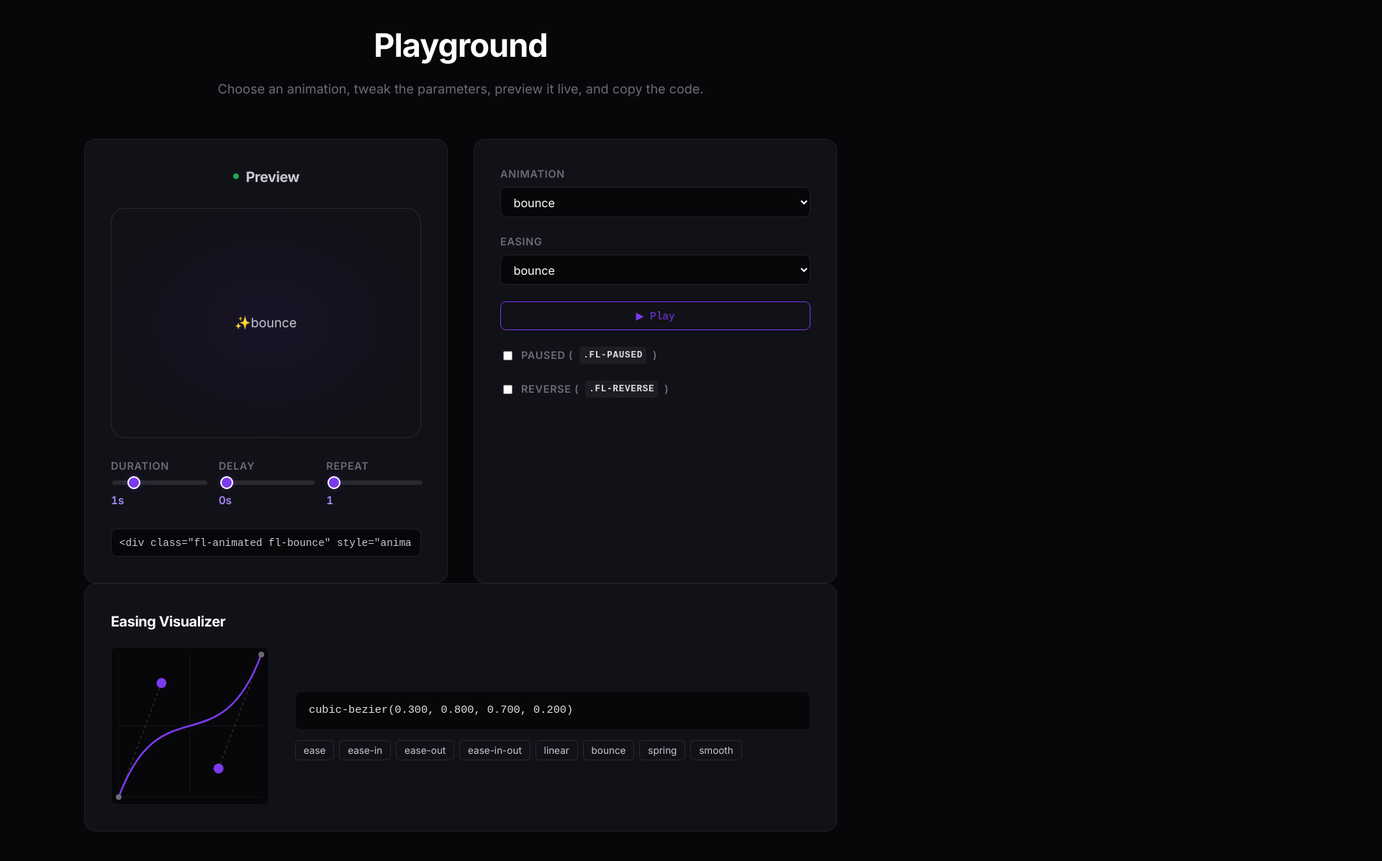
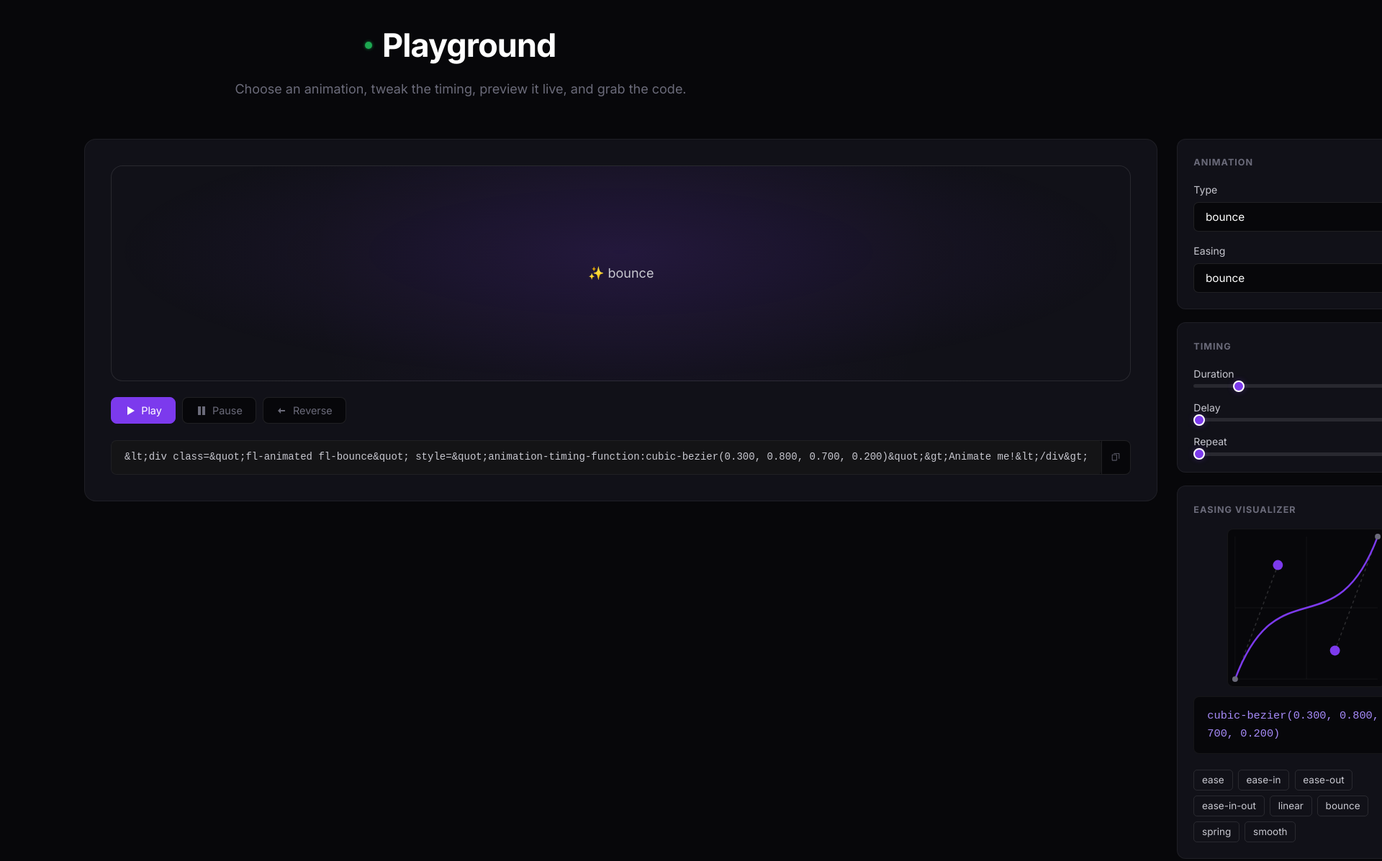
Before and after one commit to cognisutra/Flux, a website: page docs/index.html in a window 1280 px wide. Shown: the part 907-2104 px from the top of the page at 72% size, 1920 px wide, since content can reach past the window. Drawn offline with nearby package versions, Linux system fonts and the light colour scheme.

Commit message:
Redesign playground: preview stage, action buttons, collapsible controls, integrated easing viz

```diff
--- a/docs/index.html
+++ b/docs/index.html
@@ -912,42 +912,50 @@
 
       <section class="playground" id="playground">
         <div class="playground-header">
-          <h2>Playground</h2>
-          <p>Choose an animation, tweak the parameters, preview it live, and copy the code.</p>
-        </div>
-
-        <div class="playground-layout">
-          <div class="preview-card">
-            <h3><span id="pgPlayStatus">&#9679;</span> Preview</h3>
+          <h2><span class="playground-status" id="pgPlayStatus"></span> Playground</h2>
+          <p>Choose an animation, tweak the timing, preview it live, and grab the code.</p>
+        </div>
+
+        <div class="playground-body">
+          <div class="playground-preview">
             <div class="preview-stage">
-              <div class="preview-box" id="playgroundPreview"><span class="preview-icon">&#x2728;</span><span class="preview-label" id="pgPreviewLabel">bounce</span></div>
-            </div>
-            <div class="control-row" style="width:100%">
-              <div class="control-group">
-                <label>Duration</label>
-                <input type="range" id="pgDuration" min="0.1" max="5" step="0.1" value="1">
-                <span class="control-value" id="pgDurationVal">1s</span>
-              </div>
-              <div class="control-group">
-                <label>Delay</label>
-                <input type="range" id="pgDelay" min="0" max="3" step="0.1" value="0">
-                <span class="control-value" id="pgDelayVal">0s</span>
-              </div>
-              <div class="control-group">
-                <label>Repeat</label>
-                <input type="range" id="pgRepeat" min="1" max="10" step="1" value="1">
-                <span class="control-value" id="pgRepeatVal">1</span>
-              </div>
-            </div>
-            <input class="copy-snippet" id="pgSnippet" readonly value="Click to copy snippet">
-          </div>
-
-          <div class="controls-card">
-            <div class="control-group">
-              <label>Animation</label>
+              <div class="preview-box" id="playgroundPreview">
+                <span class="preview-icon">&#x2728;</span>
+                <span class="preview-label" id="pgPreviewLabel">bounce</span>
+              </div>
+            </div>
+
+            <div class="playground-actions">
+              <button class="pg-btn pg-btn-play" id="pgPlayBtn" title="Play animation">
+                <svg width="16" height="16" viewBox="0 0 16 16" fill="currentColor"><path d="M4 2l10 6-10 6V2z"/></svg>
+                <span>Play</span>
+              </button>
+              <button class="pg-btn" id="pgPauseBtn" title="Pause / Resume">
+                <svg width="16" height="16" viewBox="0 0 16 16" fill="currentColor"><path d="M3 2h4v12H3V2zm6 0h4v12H9V2z"/></svg>
+                <span>Pause</span>
+              </button>
+              <button class="pg-btn" id="pgReverseBtn" title="Reverse direction">
+                <svg width="16" height="16" viewBox="0 0 16 16" fill="currentColor"><path d="M2 8l4-4v3h6v2H6v3L2 8z"/></svg>
+                <span>Reverse</span>
+              </button>
+            </div>
+
+            <div class="playground-snippet">
+              <code id="pgSnippet">&lt;div class=&quot;fl-animated fl-bounce&quot;&gt;Animate me!&lt;/div&gt;</code>
+              <button class="pg-snip-copy" id="pgSnippetCopy" title="Copy code">
+                <svg width="14" height="14" viewBox="0 0 16 16" fill="currentColor"><path d="M5 1h8a1 1 0 011 1v8h-1V2H5V1zM3 3h6a1 1 0 011 1v8a1 1 0 01-1 1H3a1 1 0 01-1-1V4a1 1 0 011-1zm0 1v8h6V4H3z"/></svg>
+              </button>
+            </div>
+          </div>
+
+          <div class="playground-controls">
+            <div class="ctrl-section">
+              <div class="ctrl-section-title">Animation</div>
+              <div class="ctrl-group">
+                <label>Type</label>
                 <select id="pgAnimation"></select>
               </div>
-            <div class="control-group">
+              <div class="ctrl-group">
                 <label>Easing</label>
                 <select id="pgEasing">
                   <option value="ease">ease</option>
@@ -960,23 +968,27 @@
                   <option value="cubic-bezier(0.76,0,0.24,1)">smooth</option>
                 </select>
               </div>
-            <button class="copy-snippet" id="pgPlayBtn" style="border-color:var(--c-main);background:transparent;color:var(--c-main)">&#9654; Play</button>
-            <div class="control-group">
-              <label style="display:flex;align-items:center;gap:0.5rem">
-                <input type="checkbox" id="pgPaused"> Paused (<code>.fl-paused</code>)
-              </label>
-            </div>
-            <div class="control-group">
-              <label style="display:flex;align-items:center;gap:0.5rem">
-                <input type="checkbox" id="pgReverse"> Reverse (<code>.fl-reverse</code>)
-              </label>
-            </div>
-          </div>
-        </div>
-
-        <div class="easing-card" id="easingVisualizer">
-          <h3>Easing Visualizer</h3>
-          <div class="easing-visualizer">
+            </div>
+
+            <div class="ctrl-section">
+              <div class="ctrl-section-title">Timing</div>
+              <div class="ctrl-group ctrl-group--slider">
+                <label>Duration <span class="ctrl-val" id="pgDurationVal">1s</span></label>
+                <input type="range" id="pgDuration" min="0.1" max="5" step="0.1" value="1">
+              </div>
+              <div class="ctrl-group ctrl-group--slider">
+                <label>Delay <span class="ctrl-val" id="pgDelayVal">0s</span></label>
+                <input type="range" id="pgDelay" min="0" max="3" step="0.1" value="0">
+              </div>
+              <div class="ctrl-group ctrl-group--slider">
+                <label>Repeat <span class="ctrl-val" id="pgRepeatVal">1</span></label>
+                <input type="range" id="pgRepeat" min="1" max="10" step="1" value="1">
+              </div>
+            </div>
+
+            <div class="ctrl-section">
+              <div class="ctrl-section-title">Easing Visualizer</div>
+              <div class="easing-body">
                 <div class="easing-canvas-wrap">
                   <svg id="easingSvg" width="220" height="220" viewBox="0 0 220 220">
                     <line class="grid" x1="10" y1="210" x2="210" y2="210"/>
@@ -1003,6 +1015,8 @@
                     <button class="easing-preset" data-cb="0.36,0.07,0.19,0.97">bounce</button>
                     <button class="easing-preset" data-cb="0.68,-0.55,0.27,1.55">spring</button>
                     <button class="easing-preset" data-cb="0.76,0,0.24,1">smooth</button>
+                  </div>
+                </div>
               </div>
             </div>
           </div>
@@ -1471,9 +1485,13 @@ const pgDelayVal = document.getElementById('pgDelayVal');
 const pgRepeat = document.getElementById('pgRepeat');
 const pgRepeatVal = document.getElementById('pgRepeatVal');
 const pgSnippet = document.getElementById('pgSnippet');
+const pgSnippetCopy = document.getElementById('pgSnippetCopy');
 const pgPlayBtn = document.getElementById('pgPlayBtn');
-const pgPaused = document.getElementById('pgPaused');
-const pgReverse = document.getElementById('pgReverse');
+const pgPauseBtn = document.getElementById('pgPauseBtn');
+const pgReverseBtn = document.getElementById('pgReverseBtn');
+
+var pgPaused = false;
+var pgReversed = false;
 
 function populateAnimations() {
   const items = document.querySelectorAll('.animation-item');
@@ -1502,35 +1520,40 @@ function updateSnippet() {
   const dur = pgDuration.value;
   const del = pgDelay.value;
   const rep = pgRepeat.value;
-  let css = '<div class="fl-animated fl-' + anim + '"';
+  let css = '&lt;div class=&quot;fl-animated fl-' + anim + '&quot;';
   const props = [];
   if (dur !== '1') props.push('animation-duration:' + dur + 's');
   if (del !== '0') props.push('animation-delay:' + del + 's');
   if (rep !== '1') props.push('animation-iteration-count:' + rep);
   if (easing && easing !== 'ease') props.push('animation-timing-function:' + easing);
-  if (props.length) css += ' style="' + props.join(';') + '"';
-  css += '>Animate me!</div>';
-  pgSnippet.value = css;
+  if (props.length) css += ' style=&quot;' + props.join(';') + '&quot;';
+  css += '&gt;Animate me!&lt;/div&gt;';
+  pgSnippet.textContent = css;
 }
 
 var pgRestartTimer = null;
 
 function playAnimation() {
   if (pgRestartTimer) { clearTimeout(pgRestartTimer); pgRestartTimer = null; }
-  var preserved = [];
-  pgEl.classList.forEach(function(c) {
-    if (c === 'fl-paused' || c === 'fl-reverse') preserved.push(c);
-  });
-  pgEl.className = preserved.join(' ');
+  pgEl.className = '';
   void pgEl.offsetWidth;
   pgEl.style.setProperty('animation-duration', pgDuration.value + 's');
   pgEl.style.setProperty('animation-delay', pgDelay.value + 's');
   pgEl.style.setProperty('animation-iteration-count', pgRepeat.value);
   pgEl.style.setProperty('animation-timing-function', getEasing());
   pgEl.classList.add('fl-animated', 'fl-' + pgAnim.value);
-  if (pgPaused.checked) pgEl.classList.add('fl-paused');
-  if (pgReverse.checked) pgEl.classList.add('fl-reverse');
+  if (pgPaused) pgEl.classList.add('fl-paused');
+  if (pgReversed) pgEl.classList.add('fl-reverse');
   document.getElementById('pgPreviewLabel').textContent = pgAnim.value;
+}
+
+function syncPauseBtn() {
+  pgPauseBtn.classList.toggle('active', pgPaused);
+  pgPauseBtn.querySelector('span').textContent = pgPaused ? 'Resume' : 'Pause';
+}
+
+function syncReverseBtn() {
+  pgReverseBtn.classList.toggle('active', pgReversed);
 }
 
 pgAnim.addEventListener('change', () => { updateSnippet(); playAnimation(); });
@@ -1539,28 +1562,42 @@ pgEasing.addEventListener('change', () => { pgEl.style.removeProperty('--fl-timi
 [pgDuration, pgDelay, pgRepeat].forEach(slider => {
   slider.addEventListener('input', () => {
     const val = slider.value;
-    const label = slider.nextElementSibling;
-    if (slider === pgRepeat) {
-      label.textContent = val;
-    } else {
-      label.textContent = parseFloat(val).toFixed(1) + 's';
+    var label = null;
+    if (slider === pgDuration) label = pgDurationVal;
+    else if (slider === pgDelay) label = pgDelayVal;
+    else if (slider === pgRepeat) label = pgRepeatVal;
+    if (label) {
+      label.textContent = (slider === pgRepeat) ? val : parseFloat(val).toFixed(1) + 's';
     }
     updateSnippet();
     playAnimation();
   });
 });
 
-pgPaused.addEventListener('change', playAnimation);
-pgReverse.addEventListener('change', playAnimation);
 pgPlayBtn.addEventListener('click', playAnimation);
 
-pgSnippet.addEventListener('click', () => {
-  pgSnippet.select();
-  navigator.clipboard.writeText(pgSnippet.value).catch(() => {});
+pgPauseBtn.addEventListener('click', () => {
+  pgPaused = !pgPaused;
+  syncPauseBtn();
+  playAnimation();
+  if (!pgPaused) document.getElementById('pgPlayStatus').style.animation = 'pgPulse 1.2s ease-in-out infinite';
+  else document.getElementById('pgPlayStatus').style.animation = 'none';
 });
 
+pgReverseBtn.addEventListener('click', () => {
+  pgReversed = !pgReversed;
+  syncReverseBtn();
+  playAnimation();
+});
+
+pgSnippetCopy.addEventListener('click', () => {
+  navigator.clipboard.writeText(pgSnippet.textContent.replace(/&lt;/g, '<').replace(/&gt;/g, '>').replace(/&quot;/g, '"')).catch(function() {});
+  pgSnippetCopy.classList.add('copied');
+  setTimeout(function() { pgSnippetCopy.classList.remove('copied'); }, 750);
+});
+
 pgEl.addEventListener('animationend', () => {
-  if (pgPaused.checked) return;
+  if (pgPaused) return;
   pgRestartTimer = setTimeout(playAnimation, 600);
 });
 
--- a/docs/style.css
+++ b/docs/style.css
@@ -786,7 +786,6 @@ blockquote {
   animation: none !important;
   transition: none !important;
 }
-
 .playground {
   padding: 4rem 1.5rem;
   max-width: 1100px;
@@ -801,6 +800,25 @@ blockquote {
 .playground-header h2 {
   font-size: 2.5rem;
   margin: 0;
+  display: flex;
+  align-items: center;
+  justify-content: center;
+  gap: 0.75rem;
+}
+
+.playground-status {
+  display: inline-block;
+  width: 10px;
+  height: 10px;
+  border-radius: 50%;
+  background: #22c55e;
+  animation: pgPulse 1.2s ease-in-out infinite;
+  flex-shrink: 0;
+}
+
+@keyframes pgPulse {
+  0%, 100% { opacity: 1; box-shadow: 0 0 6px #22c55e; }
+  50% { opacity: 0.35; box-shadow: none; }
 }
 
 .playground-header p {
@@ -808,85 +826,74 @@ blockquote {
   margin-top: 0.5rem;
 }
 
-.playground-layout {
+.playground-body {
   display: grid;
-  grid-template-columns: 1fr 1fr;
-  gap: 2rem;
+  grid-template-columns: 1fr 360px;
+  gap: 1.5rem;
+  align-items: start;
 }
 
-@media (max-width: 900px) {
-  .playground-layout {
+@media (max-width: 800px) {
+  .playground-body {
     grid-template-columns: 1fr;
   }
 }
 
-.preview-card {
+/* ── Preview panel ── */
+.playground-preview {
   background: var(--c-surface);
   border: 1px solid var(--c-border);
   border-radius: 16px;
   padding: 2rem;
   display: flex;
   flex-direction: column;
-  align-items: center;
-  gap: 1.5rem;
-}
-
-.preview-card h3 {
-  margin: 0;
-  font-size: 1.1rem;
-  color: var(--c-text);
-  display: flex;
-  align-items: center;
-  gap: 0.5rem;
+  gap: 1.25rem;
 }
 
 .preview-stage {
-  background: radial-gradient(ellipse at center, rgba(124,58,237,0.08) 0%, transparent 70%);
+  background: radial-gradient(ellipse at 50% 40%, rgba(124,58,237,0.12) 0%, transparent 70%);
   border: 1px solid var(--c-border-light);
-  border-radius: 20px;
+  border-radius: 16px;
   padding: 2rem;
   display: flex;
   align-items: center;
   justify-content: center;
-  width: 100%;
-  box-sizing: border-box;
-  min-height: 320px;
+  min-height: 300px;
+  position: relative;
+  overflow: hidden;
 }
 
-#pgPlayStatus {
-  font-size: 0.6rem;
-  color: #22c55e;
-  animation: pgPulse 1.2s ease-in-out infinite;
-}
-
-@keyframes pgPulse {
-  0%, 100% { opacity: 1; }
-  50% { opacity: 0.3; }
+.preview-stage::before {
+  content: '';
+  position: absolute;
+  inset: 0;
+  background: radial-gradient(circle at var(--mouse-x, 50%) var(--mouse-y, 50%), rgba(124,58,237,0.06), transparent 60%);
+  pointer-events: none;
 }
 
 .preview-box {
-  width: 260px;
-  height: 260px;
+  width: 240px;
+  height: 240px;
   background: linear-gradient(135deg, var(--c-main), #6d28d9, #4c1d95);
-  border-radius: 24px;
+  border-radius: 20px;
   display: flex;
   flex-direction: column;
   align-items: center;
   justify-content: center;
   gap: 0.75rem;
   color: #fff;
-  box-shadow: 0 0 60px var(--c-main-glow-strong), inset 0 1px 0 rgba(255,255,255,0.15);
+  box-shadow: 0 0 50px var(--c-main-glow-strong), inset 0 1px 0 rgba(255,255,255,0.15);
   flex-shrink: 0;
-  position: relative;
   border: 1px solid rgba(255,255,255,0.08);
+  z-index: 1;
 }
 
 .preview-box .preview-icon {
-  font-size: clamp(2.5rem, 6vw, 4rem);
+  font-size: clamp(2.5rem, 5vw, 3.5rem);
 }
 
 .preview-box .preview-label {
-  font-size: clamp(1.2rem, 3vw, 1.8rem);
+  font-size: clamp(1.1rem, 2.5vw, 1.6rem);
   font-weight: 800;
   letter-spacing: -0.03em;
   background: linear-gradient(135deg, #fff 0%, var(--c-main-light) 50%, #fff 100%);
@@ -896,138 +903,202 @@ blockquote {
   text-transform: uppercase;
 }
 
-.controls-card {
+/* ── Action buttons ── */
+.playground-actions {
+  display: flex;
+  gap: 0.5rem;
+}
+
+.pg-btn {
+  display: inline-flex;
+  align-items: center;
+  gap: 0.4rem;
+  padding: 0.5rem 1rem;
+  border: 1px solid var(--c-border-light);
+  border-radius: 8px;
+  background: var(--c-bg);
+  color: var(--c-text-muted);
+  font-family: inherit;
+  font-size: 0.8rem;
+  font-weight: 500;
+  cursor: pointer;
+  transition: all 0.15s;
+}
+
+.pg-btn:hover {
+  border-color: var(--c-main);
+  color: #fff;
+}
+
+.pg-btn.active {
+  border-color: var(--c-main);
+  background: rgba(124,58,237,0.12);
+  color: var(--c-main-light);
+}
+
+.pg-btn-play {
+  background: var(--c-main);
+  border-color: var(--c-main);
+  color: #fff;
+}
+
+.pg-btn-play:hover {
+  background: #6d28d9;
+}
+
+/* ── Snippet ── */
+.playground-snippet {
+  display: flex;
+  align-items: stretch;
+  border: 1px solid var(--c-border-light);
+  border-radius: 8px;
+  overflow: hidden;
+  background: var(--c-bg);
+}
+
+.playground-snippet code {
+  flex: 1;
+  padding: 0.65rem 1rem;
+  font-family: 'SF Mono', 'Fira Code', monospace;
+  font-size: 0.78rem;
+  color: var(--c-text);
+  white-space: nowrap;
+  overflow-x: auto;
+  -webkit-overflow-scrolling: touch;
+}
+
+.pg-snip-copy {
+  display: flex;
+  align-items: center;
+  justify-content: center;
+  width: 40px;
+  flex-shrink: 0;
+  border: none;
+  border-left: 1px solid var(--c-border-light);
+  background: transparent;
+  color: var(--c-text-muted);
+  cursor: pointer;
+  transition: all 0.15s;
+}
+
+.pg-snip-copy:hover {
+  background: rgba(124,58,237,0.08);
+  color: var(--c-main-light);
+}
+
+.pg-snip-copy.copied {
+  background: rgba(34,197,94,0.12);
+  color: #22c55e;
+}
+
+/* ── Controls panel ── */
+.playground-controls {
+  display: flex;
+  flex-direction: column;
+  gap: 1rem;
+}
+
+.ctrl-section {
   background: var(--c-surface);
   border: 1px solid var(--c-border);
-  border-radius: 16px;
-  padding: 2rem;
+  border-radius: 12px;
+  padding: 1.25rem;
   display: flex;
   flex-direction: column;
-  gap: 1.25rem;
+  gap: 0.85rem;
 }
 
-.control-group {
+.ctrl-section-title {
+  font-size: 0.7rem;
+  font-weight: 700;
+  color: var(--c-text-muted);
+  text-transform: uppercase;
+  letter-spacing: 0.08em;
+}
+
+.ctrl-group {
   display: flex;
   flex-direction: column;
-  gap: 0.35rem;
+  gap: 0.3rem;
 }
 
-.control-group label {
-  font-size: 0.8rem;
-  font-weight: 600;
-  color: var(--c-text-muted);
-  text-transform: uppercase;
-  letter-spacing: 0.05em;
+.ctrl-group label {
+  font-size: 0.78rem;
+  font-weight: 500;
+  color: var(--c-text);
+  display: flex;
+  justify-content: space-between;
+  align-items: center;
 }
 
-.control-group select,
-.control-group input[type="range"] {
-  width: 100%;
+.ctrl-val {
+  font-size: 0.78rem;
+  font-weight: 600;
+  color: var(--c-main-light);
+  font-variant-numeric: tabular-nums;
 }
 
-.control-group select {
+.ctrl-group select {
+  width: 100%;
   background: var(--c-bg);
   color: #fff;
   border: 1px solid var(--c-border-light);
-  border-radius: 8px;
-  padding: 0.5rem 0.75rem;
+  border-radius: 7px;
+  padding: 0.5rem 0.65rem;
   font-family: inherit;
-  font-size: 0.9rem;
+  font-size: 0.85rem;
   cursor: pointer;
+  transition: border-color 0.15s;
 }
 
-.control-group select:focus {
+.ctrl-group select:focus {
   outline: none;
   border-color: var(--c-main);
 }
 
-.control-group input[type="range"] {
+.ctrl-group input[type="range"] {
   -webkit-appearance: none;
   appearance: none;
-  height: 6px;
+  width: 100%;
+  height: 5px;
   border-radius: 3px;
   background: var(--c-border-light);
   outline: none;
+  margin: 0;
 }
 
-.control-group input[type="range"]::-webkit-slider-thumb {
+.ctrl-group input[type="range"]::-webkit-slider-thumb {
   -webkit-appearance: none;
   appearance: none;
-  width: 18px;
-  height: 18px;
+  width: 16px;
+  height: 16px;
   border-radius: 50%;
   background: var(--c-main);
   cursor: pointer;
   border: 2px solid #fff;
-  box-shadow: 0 0 10px var(--c-main-glow);
+  box-shadow: 0 0 8px var(--c-main-glow);
 }
 
-.control-row {
-  display: flex;
-  gap: 1rem;
+.ctrl-group--slider {
+  gap: 0.2rem;
 }
 
-.control-row .control-group {
-  flex: 1;
-}
-
-.control-value {
-  font-size: 0.85rem;
-  color: var(--c-main-light);
-  font-weight: 600;
-  font-variant-numeric: tabular-nums;
-}
-
-.copy-snippet {
-  width: 100%;
-  padding: 0.6rem;
-  border: 1px solid var(--c-border-light);
-  background: var(--c-bg);
-  color: var(--c-text);
-  border-radius: 8px;
-  font-family: 'SF Mono', 'Fira Code', monospace;
-  font-size: 0.8rem;
-  text-align: center;
-  cursor: pointer;
-  transition: border-color 0.2s;
-}
-
-.copy-snippet:hover {
-  border-color: var(--c-main);
-}
-
-.easing-card {
-  grid-column: 1 / -1;
-  background: var(--c-surface);
-  border: 1px solid var(--c-border);
-  border-radius: 16px;
-  padding: 2rem;
-}
-
-.easing-card h3 {
-  margin: 0 0 1rem;
-  font-size: 1.1rem;
-}
-
-.easing-visualizer {
+/* ── Easing inside controls ── */
+.easing-body {
   display: flex;
+  flex-direction: column;
   align-items: center;
-  gap: 2rem;
-}
-
-@media (max-width: 700px) {
-  .easing-visualizer {
-    flex-direction: column;
-  }
+  gap: 0.75rem;
 }
 
 .easing-canvas-wrap {
-  position: relative;
   flex-shrink: 0;
 }
 
 .easing-canvas-wrap svg {
   display: block;
+  width: 220px;
+  height: 220px;
   background: var(--c-bg);
   border: 1px solid var(--c-border);
   border-radius: 8px;
@@ -1035,8 +1106,83 @@ blockquote {
 }
 
 .easing-canvas-wrap svg line.grid {
-  stroke: rgba(255,255,255,0.06);
+  stroke: rgba(255,255,255,0.05);
   stroke-width: 1;
+}
+
+.easing-canvas-wrap svg line.handle {
+  stroke: rgba(255,255,255,0.12);
+  stroke-width: 1.5;
+  stroke-dasharray: 4;
+}
+
+.easing-canvas-wrap svg path.curve {
+  stroke: var(--c-main);
+  stroke-width: 2.5;
+  fill: none;
+}
+
+.easing-canvas-wrap svg circle.handle {
+  fill: var(--c-main);
+  cursor: grab;
+  r: 6;
+}
+
+.easing-canvas-wrap svg circle.handle:active {
+  cursor: grabbing;
+}
+
+.easing-canvas-wrap svg circle.start-end {
+  fill: var(--c-text-muted);
+  r: 3.5;
+}
+
+.easing-info {
+  width: 100%;
+  display: flex;
+  flex-direction: column;
+  gap: 0.5rem;
+}
+
+.easing-info code {
+  display: block;
+  background: var(--c-bg);
+  padding: 0.4rem 0.65rem;
+  border-radius: 6px;
+  border: 1px solid var(--c-border);
+  font-size: 0.75rem;
+  word-break: break-all;
+  color: var(--c-main-light);
+  font-family: 'SF Mono', 'Fira Code', monospace;
+}
+
+.easing-presets {
+  display: flex;
+  flex-wrap: wrap;
+  gap: 0.3rem;
+}
+
+.easing-preset {
+  padding: 0.25rem 0.5rem;
+  font-size: 0.7rem;
+  border: 1px solid var(--c-border-light);
+  background: transparent;
+  color: var(--c-text-muted);
+  border-radius: 4px;
+  cursor: pointer;
+  font-family: inherit;
+  transition: all 0.12s;
+}
+
+.easing-preset:hover {
+  border-color: var(--c-main);
+  color: #fff;
+}
+
+.easing-preset.active {
+  border-color: var(--c-main);
+  background: rgba(124,58,237,0.1);
+  color: var(--c-main-light);
 }
 
 .easing-canvas-wrap svg line.handle {
```
Lines whose indentation alone changed are shown as unchanged.
